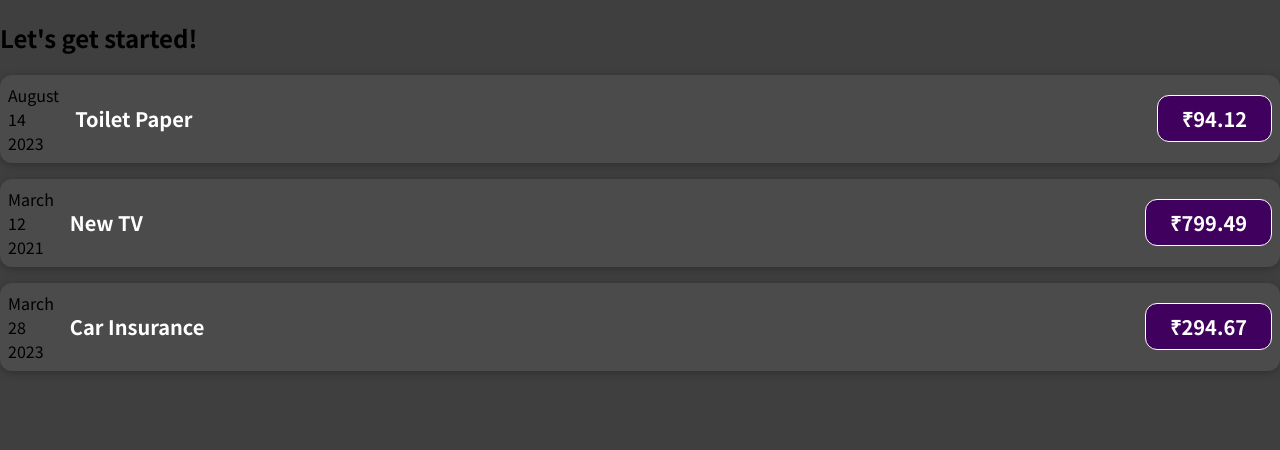
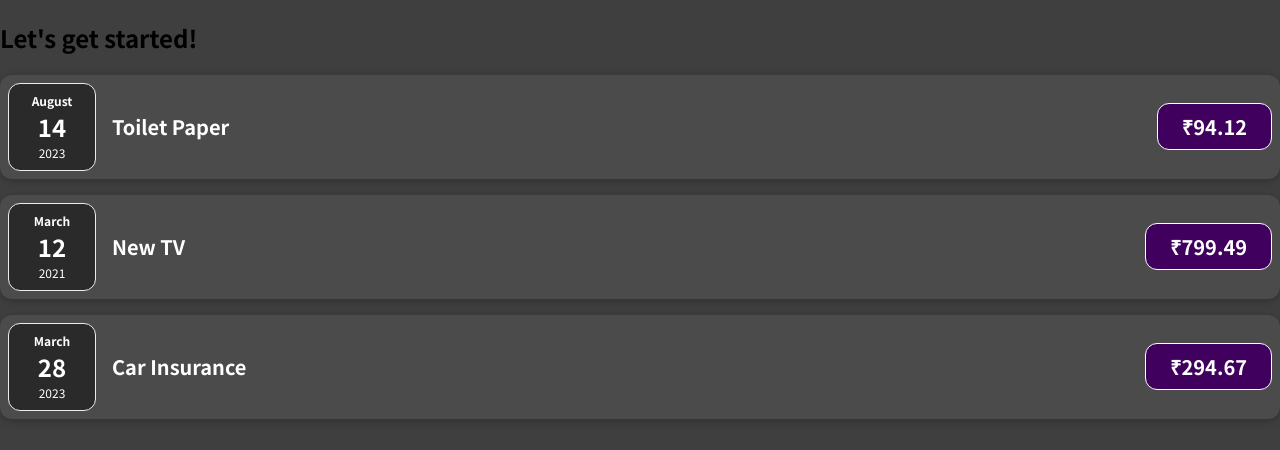
Before and after one commit to Rohitkumar2145/Expense-Tracker, a JavaScript app: page / in a window 1280 px wide. Shown: the top 450 px of the page. Built offline with nearby package versions, Linux system fonts and the light colour scheme.

Commit message:
Splitting Component(ExpenseItem.js) into Multiple Components(ExpenseDate.js), ExpenseDate.css added

```diff
--- a/src/App.js
+++ b/src/App.js
@@ -29,17 +29,17 @@
         title={expenses[0].title}
         amount={expenses[0].amount}
         date={expenses[0].date}
-      ></ExpenseItem>
+      />
       <ExpenseItem
         title={expenses[1].title}
         amount={expenses[1].amount}
         date={expenses[1].date}
-      ></ExpenseItem>
+      />
       <ExpenseItem
         title={expenses[2].title}
         amount={expenses[2].amount}
         date={expenses[2].date}
-      ></ExpenseItem>
+      />
     </div>
   );
 }
--- /dev/null
+++ b/src/components/ExpenseDate.css
@@ -0,0 +1,26 @@
+.expense-date {
+  display: flex;
+  flex-direction: column;
+  width: 5.5rem;
+  height: 5.5rem;
+  border: 1px solid #ececec;
+  background-color: #2a2a2a;
+  color: white;
+  border-radius: 12px;
+  align-items: center;
+  justify-content: center;
+}
+
+.expense-date__month {
+  font-size: 0.75rem;
+  font-weight: bold;
+}
+
+.expense-date__year {
+  font-size: 0.75rem;
+}
+
+.expense-date__day {
+  font-size: 1.5rem;
+  font-weight: bold;
+}
--- /dev/null
+++ b/src/components/ExpenseDate.js
@@ -0,0 +1,17 @@
+import "./ExpenseDate.css";
+
+function ExpenseDate(props) {
+  const month = props.date.toLocaleString("en-US", { month: "long" });
+  const date = props.date.toLocaleString("en-US", { day: "2-digit" });
+  const year = props.date.getFullYear();
+
+  return (
+    <div className="expense-date">
+      <div className="expense-date__month">{month}</div>
+      <div className="expense-date__day">{date}</div>
+      <div className="expense-date__year">{year}</div>
+    </div>
+  );
+}
+
+export default ExpenseDate;
--- a/src/components/ExpenseItem.js
+++ b/src/components/ExpenseItem.js
@@ -1,16 +1,10 @@
 import "./ExpenseItem.css";
+import ExpenseDate from "./ExpenseDate";
 
 function ExpenseItem(props) {
-  const month = props.date.toLocaleString("en-US", { month: "long" });
-  const date = props.date.toLocaleString("en-US", { day: "2-digit" });
-  const year = props.date.getFullYear();
   return (
     <div className="expense-item">
-      <div>
-        <div>{month}</div>
-        <div>{date}</div>
-        <div>{year}</div>
-      </div>
+      <ExpenseDate date={props.date} />
       <div className="expense-item__description">
         <h2>{props.title}</h2>
         <div className="expense-item__price">₹{props.amount}</div>
```
Also changed, not shown: 1 other file (tests, documents, lock files or other folders).
